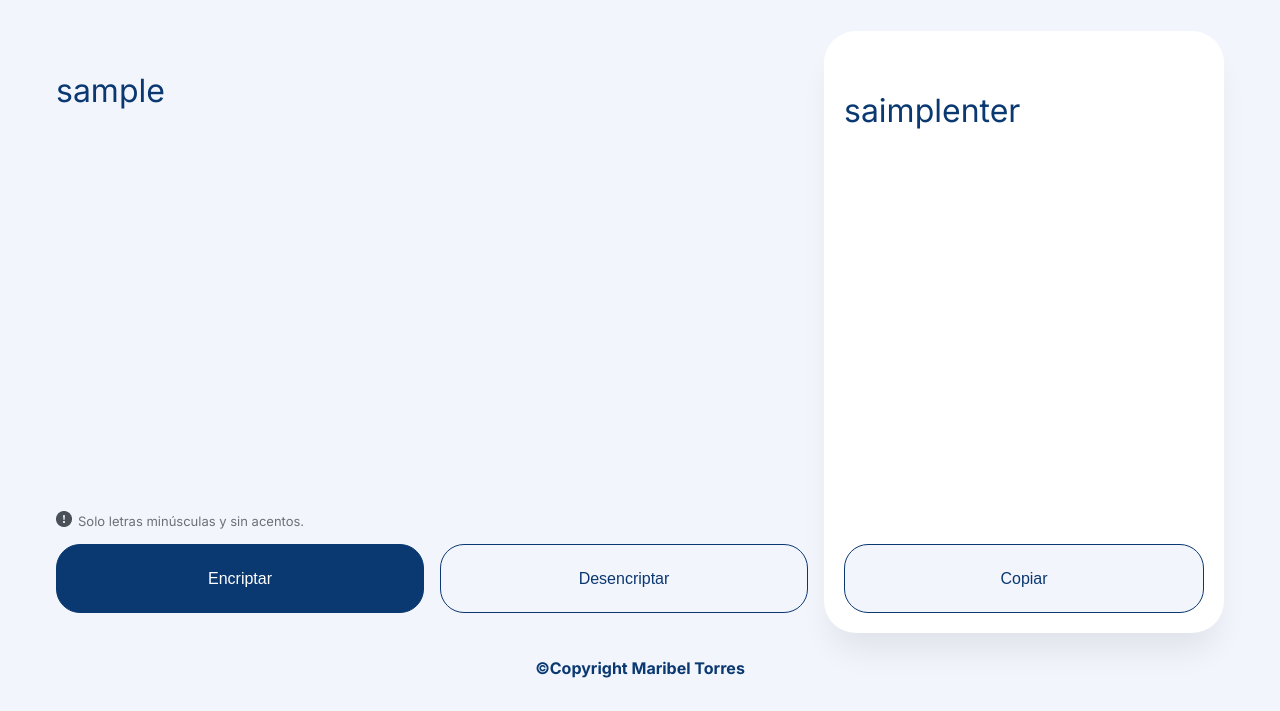
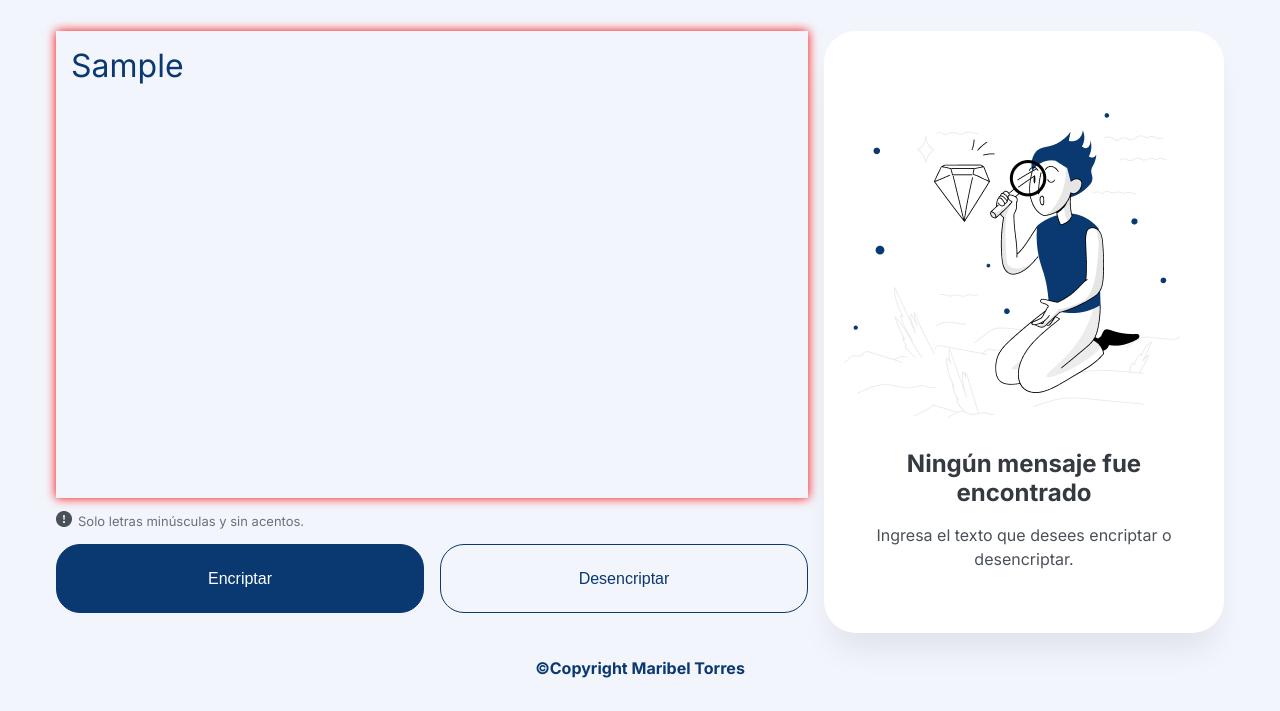
Before and after one commit to maribeltorresg/challenge1-oracle-alura-encriptador-texto, a plain HTML site: page index.html in a window 1280 px wide. Both pictures are taken after typing "Sample" into the empty fields and a click on the button "Encriptar". Shown: the part 89-800 px from the top of the page. Drawn offline with Linux system fonts and the light colour scheme.

Commit message:
Implementando las validaciones del texto ingresado

```diff
--- a/app.js
+++ b/app.js
@@ -5,15 +5,66 @@ const $aside = document.querySelector("aside");
 const $textareaSalida = document.querySelector(".textarea-salida");
 const $botonCopiar = document.querySelector(".boton-copiar");
 
-// Verificar que solo se ingrese texto en minuscula
-$textareaEntrada.addEventListener("input", () => {
-  let text = $textareaEntrada.value;
-  $textareaEntrada.value = text.toLowerCase();
+let textoCorrecto = true;
+
+$textareaEntrada.addEventListener("input", (event) => {
+  const letrasPermitidas = [
+    "a",
+    "b",
+    "c",
+    "d",
+    "e",
+    "f",
+    "g",
+    "h",
+    "i",
+    "j",
+    "k",
+    "l",
+    "m",
+    "n",
+    "o",
+    "p",
+    "q",
+    "r",
+    "s",
+    "t",
+    "u",
+    "v",
+    "w",
+    "x",
+    "y",
+    "z",
+    " ",
+    ",",
+    ".",
+  ];
+  // Accede al valor actual del elemento de entrada
+  const valor = event.target.value;
+  let textArray = valor.split("");
+  for (let i = 0; i < textArray.length; i++) {
+    if (!letrasPermitidas.includes(textArray[i])) {
+      $textareaEntrada.classList.add("textarea-entrada-invalido");
+      textoCorrecto = false;
+      break;
+    } else {
+      $textareaEntrada.classList.remove("textarea-entrada-invalido");
+      textoCorrecto = true;
+    }
+  }
 });
 
 $botonEncriptar.addEventListener("click", (e) => {
   e.preventDefault();
 
+  // let classListTextareaEntrada = $textareaEntrada.classList;
+
+  // Verificar si tiene la clase "textarea-entrada-invalido"
+  // if (classListTextareaEntrada.contains("textarea-entrada-invalido")) {
+  //   return;
+  // }
+
+  if (textoCorrecto) {
     console.log(
       "La aplicacion " +
         (estaLista() ? "SI" : "NO") +
@@ -30,11 +81,14 @@ $botonEncriptar.addEventListener("click", (e) => {
     // Texto a encriptar
     let text = $textareaEntrada.value;
     $textareaSalida.textContent = encriptar(text);
+    $textareaEntrada.value = "";
+  }
 });
 
 $botonDesencriptar.addEventListener("click", (e) => {
   e.preventDefault();
 
+  if (textoCorrecto) {
     if (!estaLista()) {
       mostrarInstrucciones();
       return;
@@ -45,6 +99,8 @@ $botonDesencriptar.addEventListener("click", (e) => {
     // Texto a desencriptar
     let text = $textareaEntrada.value;
     $textareaSalida.textContent = descencriptar(text);
+    $textareaEntrada.value = "";
+  }
 });
 
 $botonCopiar.addEventListener("click", (e) => {
@@ -120,104 +176,10 @@ function descencriptar(text) {
 
 function copiar() {
   $textareaSalida.select();
+
   document.execCommand("copy");
+  $botonCopiar.textContent = "Copiado!";
+  setTimeout(() => {
+    $botonCopiar.textContent = "Copiar";
+  }, 1000);
 }
-
-// function copy() {
-//   let oldButton = document.getElementById("boton-copiar");
-//   if (oldButton) {
-//     console.log("klajdk");
-//     return;
-//   }
-//   console.log("cuando no exite");
-
-//   // const btnCopy = document.createElement("button");
-//   // btnCopy.id = "boton-copiar";
-//   // btnCopy.innerText = "Copiar";
-//   // aside.appendChild(btnCopy);
-//   // btnCopy.classList.add("btn", "btn-light");
-
-//   btnCopy.addEventListener("click", (e) => {
-//     e.preventDefault();
-
-//     texareaAside.select();
-//     document.execCommand("copy");
-//   });
-// }
-
-// function encriptar() {
-//   buttonEncriptar.addEventListener("click", (e) => {
-//     e.preventDefault();
-//     let textareaValue = textarea.value;
-
-//     let textOutput = "";
-
-//     for (let c of textareaValue) {
-//       if (c === "a") {
-//         textOutput += "ai";
-//       } else if (c === "e") {
-//         textOutput += "enter";
-//       } else if (c === "i") {
-//         textOutput += "imes";
-//       } else if (c === "o") {
-//         textOutput += "ober";
-//       } else if (c === "u") {
-//         textOutput += "ufat";
-//       } else {
-//         textOutput += c;
-//       }
-//     }
-
-//     contentAside.style.display = "none";
-
-//     aside.style.justifyContent = "space-between";
-//     texareaAside.style.display = "block";
-//     texareaAside.classList.add("textarea");
-
-//     texareaAside.textContent = textOutput;
-
-//     copy();
-//   });
-// }
-
-// encriptar();
-
-// function descencriptar() {
-//   buttonDesencriptar.addEventListener("click", (e) => {
-//     e.preventDefault();
-//     let textareaValue = textarea.value;
-
-//     let textOutput = "";
-
-//     for (let i = 0; i < textareaValue.length; i++) {
-//       if (textareaValue[i] === "a") {
-//         textOutput += textareaValue[i];
-//         i += 1;
-//       } else if (textareaValue[i] === "e") {
-//         textOutput += textareaValue[i];
-//         i += 4;
-//       } else if (textareaValue[i] === "i") {
-//         textOutput += textareaValue[i];
-//         i += 3;
-//       } else if (textareaValue[i] === "o") {
-//         textOutput += textareaValue[i];
-//         i += 3;
-//       } else if (textareaValue[i] === "u") {
-//         textOutput += textareaValue[i];
-//         i += 3;
-//       } else {
-//         textOutput += textareaValue[i];
-//       }
-//     }
-
-//     contentAside.style.display = "none";
-//     aside.style.justifyContent = "space-between";
-
-//     texareaAside.style.display = "block";
-//     texareaAside.classList.add("textarea");
-//     texareaAside.textContent = textOutput;
-
-//     copy();
-//   });
-// }
-// descencriptar();
--- a/style.css
+++ b/style.css
@@ -20,7 +20,7 @@ textarea {
   font-family: "Inter", sans-serif;
   font-size: 32px;
   flex-grow: 1;
-  padding-top: 40px;
+  padding: 15px;
   resize: none;
   outline: none;
 }
@@ -60,6 +60,10 @@ form {
   height: 100%;
 }
 
+.textarea-entrada-invalido {
+  box-shadow: 0 0 10px 0 red;
+}
+
 /*  */
 .img-paragraph {
   align-items: center;
@@ -78,6 +82,7 @@ form {
   border-radius: 24px;
   border: 1px solid #0a3871;
   color: var(--dark-blue);
+  cursor: pointer;
   font-size: 16px;
   line-height: 19px;
   margin-bottom: 20px;
```
Lines whose indentation alone changed are shown as unchanged.
